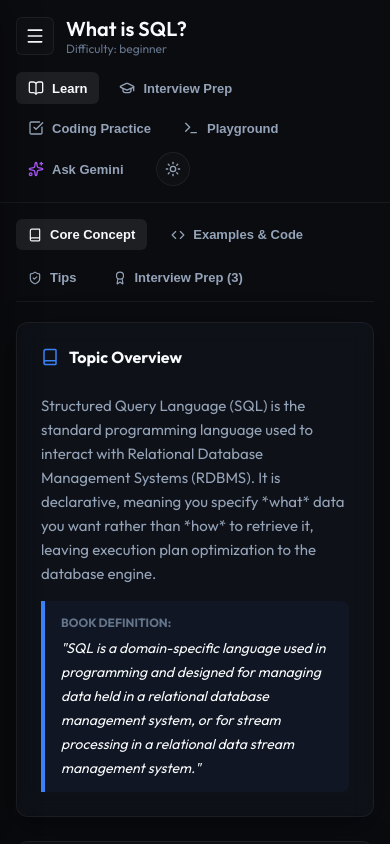
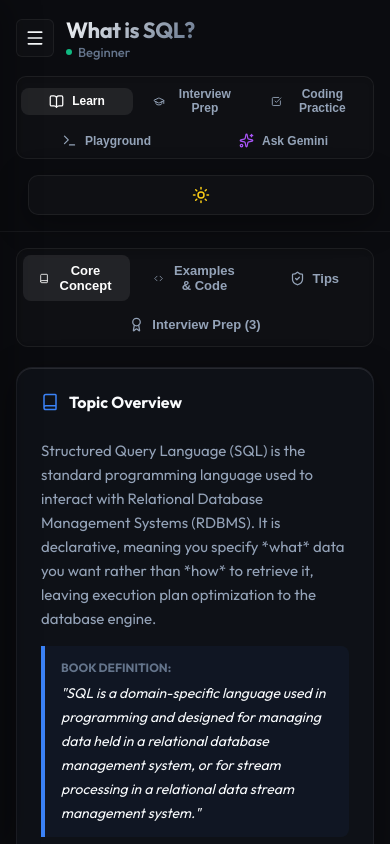
Before and after one commit to CN-Design/Data-Engineering-Platform, a React (Vite) app: page / in a window 390 px wide. Built offline with nearby package versions, Linux system fonts and the light colour scheme.

Commit message:
updated the mobile view

```diff
--- a/src/App.tsx
+++ b/src/App.tsx
@@ -96,75 +96,107 @@ export default function App() {
               <Menu size={20} />
             </button>
             <div style={{ display: 'flex', flexDirection: 'column' }}>
-              <h1 style={{ margin: 0, fontSize: '20px', fontWeight: 600 }}>
+              <h1 style={{
+                margin: 0,
+                fontSize: '22px',
+                fontWeight: 700,
+                background: 'linear-gradient(135deg, var(--text-primary) 0%, var(--text-muted) 100%)',
+                WebkitBackgroundClip: 'text',
+                WebkitTextFillColor: 'transparent',
+                letterSpacing: '-0.5px'
+              }}>
                 {activeTab === 'playground' ? 'Interactive Playground' : activeTopic ? activeTopic.title : 'Data Engineering Prep'}
               </h1>
-              <span style={{ fontSize: '12px', color: 'var(--text-muted)' }}>
-                {activeTab === 'playground' ? 'SQL & PySpark Sandboxes' : activeTopic ? `Difficulty: ${activeTopic.difficulty}` : ''}
+              <span style={{ fontSize: '13px', color: 'var(--text-muted)', fontWeight: 500, display: 'flex', alignItems: 'center', gap: '6px' }}>
+                {activeTab === 'playground' ? 'SQL & PySpark Sandboxes' : activeTopic ? (
+                  <>
+                    <span style={{
+                      width: '6px', height: '6px', borderRadius: '50%',
+                      background: activeTopic.difficulty === 'beginner' ? '#10b981' : activeTopic.difficulty === 'intermediate' ? '#f59e0b' : '#ef4444'
+                    }} />
+                    {activeTopic.difficulty.charAt(0).toUpperCase() + activeTopic.difficulty.slice(1)}
+                  </>
+                ) : ''}
               </span>
             </div>
           </div>
 
-          <div className="tabs-container" style={{ display: 'flex', alignItems: 'center' }}>
+          <div className="tabs-container" style={{
+            display: 'flex',
+            alignItems: 'center',
+            background: 'var(--bg-inner)',
+            padding: '4px',
+            borderRadius: '10px',
+            border: '1px solid var(--border-glass)',
+            boxShadow: 'inset 0 2px 4px rgba(0,0,0,0.1)'
+          }}>
             <button
               className={`tab-btn ${activeTab === 'learn' ? 'active' : ''}`}
               onClick={() => setActiveTab('learn')}
+              style={{ borderRadius: '8px', padding: '6px 14px' }}
             >
-              <BookOpen size={16} />
+              <BookOpen size={15} />
               Learn
             </button>
             <button
               className={`tab-btn ${activeTab === 'interview' ? 'active' : ''}`}
               onClick={() => setActiveTab('interview')}
+              style={{ borderRadius: '8px', padding: '6px 14px' }}
             >
-              <GraduationCap size={16} />
+              <GraduationCap size={15} />
               Interview Prep
             </button>
             <button
               className={`tab-btn ${activeTab === 'practice' ? 'active' : ''}`}
               onClick={() => setActiveTab('practice')}
+              style={{ borderRadius: '8px', padding: '6px 14px' }}
             >
-              <CheckSquare size={16} />
+              <CheckSquare size={15} />
               Coding Practice
             </button>
             <button
               className={`tab-btn ${activeTab === 'playground' ? 'active' : ''}`}
               onClick={() => setActiveTab('playground')}
+              style={{ borderRadius: '8px', padding: '6px 14px' }}
             >
-              <Terminal size={16} />
+              <Terminal size={15} />
               Playground
             </button>
             <button
               className={`tab-btn ${activeTab === 'gemini' ? 'active' : ''}`}
               onClick={() => setActiveTab('gemini')}
+              style={{ borderRadius: '8px', padding: '6px 14px' }}
             >
-              <Sparkles size={16} color="#a855f7" />
+              <Sparkles size={15} color="#a855f7" />
               Ask Gemini
             </button>
+          </div>
 
           {/* Theme Toggle Button */}
           <button
             onClick={toggleTheme}
-              className="tab-btn"
+            className="tab-btn theme-toggle"
             title={theme === 'dark' ? 'Switch to Light Mode' : 'Switch to Dark Mode'}
             style={{
               marginLeft: '12px',
-                padding: '8px',
-                borderRadius: '50%',
+              padding: '10px',
+              borderRadius: '10px',
               display: 'flex',
               alignItems: 'center',
               justifyContent: 'center',
               background: 'var(--bg-inner)',
               border: '1px solid var(--border-glass)',
-                cursor: 'pointer'
+              cursor: 'pointer',
+              color: theme === 'dark' ? '#facc15' : '#3b82f6',
+              boxShadow: 'var(--shadow-glass)',
+              transition: 'all 0.3s ease'
             }}
           >
-              {theme === 'dark' ? <Sun size={16} /> : <Moon size={16} />}
+            {theme === 'dark' ? <Sun size={18} /> : <Moon size={18} />}
           </button>
-          </div>
         </header>
 
-        <div className="tab-content">
+        <div className="tab-content animate-fade-in" key={activeTab}>
           {activeTab === 'learn' && (
             <LearnTab
               topic={activeTopic}
--- a/src/components/LearnTab.tsx
+++ b/src/components/LearnTab.tsx
@@ -2,7 +2,7 @@ import React, { useState, useEffect } from 'react';
 import type { Topic } from '../data/types';
 import {
   Book, Lightbulb, Code, ShieldCheck, AlertTriangle, CheckCircle2,
-  HelpCircle, ChevronDown, ChevronUp, FileText, Settings, Award
+  HelpCircle, ChevronDown, ChevronUp, FileText, Settings, Award, ArrowRight
 } from 'lucide-react';
 
 interface LearnTabProps {
@@ -43,37 +43,41 @@ export const LearnTab: React.FC<LearnTabProps> = ({ topic, isCompleted, onToggle
       <div style={{
         display: 'flex',
         flexWrap: 'wrap',
-        borderBottom: '1px solid var(--border-glass)',
-        paddingBottom: '8px',
-        gap: '12px'
+        justifyContent: 'center',
+        background: 'var(--bg-inner)',
+        padding: '6px',
+        borderRadius: '12px',
+        border: '1px solid var(--border-glass)',
+        boxShadow: 'inset 0 2px 4px rgba(0,0,0,0.1)',
+        gap: '8px'
       }}>
         <button
           onClick={() => setActiveSubTab('concept')}
           className={`tab-btn ${activeSubTab === 'concept' ? 'active' : ''}`}
-          style={{ fontSize: '13px', padding: '8px 12px' }}
+          style={{ fontSize: '13px', padding: '8px 16px', borderRadius: '8px' }}
         >
-          <Book size={14} /> Core Concept
+          <Book size={15} /> Core Concept
         </button>
         <button
           onClick={() => setActiveSubTab('examples')}
           className={`tab-btn ${activeSubTab === 'examples' ? 'active' : ''}`}
-          style={{ fontSize: '13px', padding: '8px 12px' }}
+          style={{ fontSize: '13px', padding: '8px 16px', borderRadius: '8px' }}
         >
-          <Code size={14} /> Examples & Code
+          <Code size={15} /> Examples & Code
         </button>
         <button
           onClick={() => setActiveSubTab('bestpractices')}
           className={`tab-btn ${activeSubTab === 'bestpractices' ? 'active' : ''}`}
-          style={{ fontSize: '13px', padding: '8px 12px' }}
+          style={{ fontSize: '13px', padding: '8px 16px', borderRadius: '8px' }}
         >
-          <ShieldCheck size={14} /> Tips
+          <ShieldCheck size={15} /> Tips
         </button>
         <button
           onClick={() => setActiveSubTab('interview')}
           className={`tab-btn ${activeSubTab === 'interview' ? 'active' : ''}`}
-          style={{ fontSize: '13px', padding: '8px 12px' }}
+          style={{ fontSize: '13px', padding: '8px 16px', borderRadius: '8px' }}
         >
-          <Award size={14} /> Interview Prep ({concept.interviewQuestions.length + concept.scenarioQuestions.length})
+          <Award size={15} /> Interview Prep ({concept.interviewQuestions.length + concept.scenarioQuestions.length})
         </button>
       </div>
 
@@ -172,18 +176,48 @@ export const LearnTab: React.FC<LearnTabProps> = ({ topic, isCompleted, onToggle
                 <FileText size={18} />
                 <h3 style={{ margin: 0, fontSize: '16px' }}>Detailed Example Breakdown</h3>
               </div>
-              <div className="section-body grid-example-breakdown">
-                <div style={{ background: 'var(--bg-inner)', padding: '12px', borderRadius: '8px', border: '1px solid var(--border-glass)' }}>
-                  <strong style={{ fontSize: '11px', color: 'var(--text-muted)', textTransform: 'uppercase' }}>1. Inputs</strong>
-                  <p style={{ marginTop: '8px', fontSize: '13px' }}>{concept.detailedExample.input}</p>
-                </div>
-                <div style={{ background: 'var(--bg-inner)', padding: '12px', borderRadius: '8px', border: '1px solid var(--border-glass)' }}>
-                  <strong style={{ fontSize: '11px', color: 'var(--text-muted)', textTransform: 'uppercase' }}>2. Processing Flow</strong>
-                  <p style={{ marginTop: '8px', fontSize: '13px' }}>{concept.detailedExample.processing}</p>
-                </div>
-                <div style={{ background: 'var(--bg-inner)', padding: '12px', borderRadius: '8px', border: '1px solid var(--border-glass)' }}>
-                  <strong style={{ fontSize: '11px', color: 'var(--text-muted)', textTransform: 'uppercase' }}>3. Output Results</strong>
-                  <p style={{ marginTop: '8px', fontSize: '13px' }}>{concept.detailedExample.output}</p>
+              <div className="section-body">
+                <div className="pipeline-flow" style={{
+                  display: 'flex',
+                  flexDirection: 'row',
+                  alignItems: 'center',
+                  gap: '12px',
+                  background: 'var(--bg-inner)',
+                  padding: '20px',
+                  borderRadius: '12px',
+                  border: '1px solid var(--border-glass)',
+                  overflowX: 'auto'
+                }}>
+                  {/* Step 1 */}
+                  <div style={{ flex: 1, minWidth: '150px' }}>
+                    <div style={{ display: 'flex', alignItems: 'center', gap: '6px', marginBottom: '8px' }}>
+                      <span style={{ background: '#3b82f6', color: '#fff', width: '20px', height: '20px', display: 'flex', alignItems: 'center', justifyContent: 'center', borderRadius: '50%', fontSize: '11px', fontWeight: 'bold' }}>1</span>
+                      <strong style={{ fontSize: '12px', color: 'var(--text-primary)', textTransform: 'uppercase' }}>Input</strong>
+                    </div>
+                    <p style={{ fontSize: '13px', color: 'var(--text-secondary)', margin: 0 }}>{concept.detailedExample.input}</p>
+                  </div>
+
+                  <ArrowRight className="pipeline-arrow" size={20} color="var(--text-muted)" style={{ flexShrink: 0 }} />
+
+                  {/* Step 2 */}
+                  <div style={{ flex: 1, minWidth: '150px' }}>
+                    <div style={{ display: 'flex', alignItems: 'center', gap: '6px', marginBottom: '8px' }}>
+                      <span style={{ background: '#f59e0b', color: '#fff', width: '20px', height: '20px', display: 'flex', alignItems: 'center', justifyContent: 'center', borderRadius: '50%', fontSize: '11px', fontWeight: 'bold' }}>2</span>
+                      <strong style={{ fontSize: '12px', color: 'var(--text-primary)', textTransform: 'uppercase' }}>Processing Flow</strong>
+                    </div>
+                    <p style={{ fontSize: '13px', color: 'var(--text-secondary)', margin: 0 }}>{concept.detailedExample.processing}</p>
+                  </div>
+
+                  <ArrowRight className="pipeline-arrow" size={20} color="var(--text-muted)" style={{ flexShrink: 0 }} />
+
+                  {/* Step 3 */}
+                  <div style={{ flex: 1, minWidth: '150px' }}>
+                    <div style={{ display: 'flex', alignItems: 'center', gap: '6px', marginBottom: '8px' }}>
+                      <span style={{ background: '#10b981', color: '#fff', width: '20px', height: '20px', display: 'flex', alignItems: 'center', justifyContent: 'center', borderRadius: '50%', fontSize: '11px', fontWeight: 'bold' }}>3</span>
+                      <strong style={{ fontSize: '12px', color: 'var(--text-primary)', textTransform: 'uppercase' }}>Output Results</strong>
+                    </div>
+                    <p style={{ fontSize: '13px', color: 'var(--text-secondary)', margin: 0 }}>{concept.detailedExample.output}</p>
+                  </div>
                 </div>
               </div>
             </div>
@@ -285,26 +319,39 @@ export const LearnTab: React.FC<LearnTabProps> = ({ topic, isCompleted, onToggle
                     >
                       <div style={{ display: 'flex', justifyContent: 'space-between', alignItems: 'center' }}>
                         <div style={{ display: 'flex', gap: '10px', alignItems: 'center' }}>
-                          <HelpCircle size={16} color="#3b82f6" />
-                          <span style={{ fontWeight: 600, fontSize: '14px' }}>[{q.difficulty}] {q.question}</span>
+                          <HelpCircle size={18} color="#3b82f6" />
+                          <span style={{ fontWeight: 600, fontSize: '15px', color: 'var(--text-primary)' }}>
+                            <span style={{
+                              color: q.difficulty === 'beginner' ? '#10b981' : q.difficulty === 'intermediate' ? '#f59e0b' : '#ef4444',
+                              marginRight: '6px',
+                              fontSize: '12px',
+                              textTransform: 'uppercase',
+                              border: '1px solid currentColor',
+                              padding: '2px 6px',
+                              borderRadius: '4px'
+                            }}>
+                              {q.difficulty}
+                            </span>
+                            {q.question}
+                          </span>
                         </div>
                         {isRev ? <ChevronUp size={16} /> : <ChevronDown size={16} />}
                       </div>
 
                       {isRev && (
-                        <div style={{ marginTop: '12px', borderTop: '1px dashed var(--border-glass)', paddingTop: '12px', fontSize: '13px', display: 'flex', flexDirection: 'column', gap: '10px' }}>
-                          <div>
+                        <div className="animate-slide-up" style={{ marginTop: '16px', borderTop: '1px solid var(--border-glass)', paddingTop: '16px', fontSize: '14px', display: 'flex', flexDirection: 'column', gap: '12px' }}>
+                          <div style={{ background: 'rgba(59, 130, 246, 0.05)', padding: '12px', borderRadius: '8px', borderLeft: '3px solid #3b82f6' }}>
                             <strong style={{ color: 'var(--text-primary)' }}>Answer:</strong>
-                            <p style={{ margin: '4px 0 0 0', color: 'var(--text-secondary)' }}>{q.answer}</p>
+                            <p style={{ margin: '6px 0 0 0', color: 'var(--text-secondary)', lineHeight: '1.6' }}>{q.answer}</p>
                           </div>
-                          <div className="grid-two-columns" style={{ gap: '16px', background: 'var(--bg-inner)', padding: '8px', borderRadius: '4px' }}>
+                          <div className="grid-two-columns" style={{ gap: '16px', background: 'var(--bg-inner)', padding: '12px', borderRadius: '8px' }}>
                             <div>
-                              <strong style={{ color: '#10b981' }}>Why asked:</strong>
-                              <p style={{ margin: '2px 0 0 0', color: 'var(--text-muted)' }}>{q.whyAsked}</p>
+                              <strong style={{ color: '#10b981', display: 'flex', alignItems: 'center', gap: '6px' }}><CheckCircle2 size={14}/> Why asked:</strong>
+                              <p style={{ margin: '4px 0 0 0', color: 'var(--text-muted)' }}>{q.whyAsked}</p>
                             </div>
                             <div>
-                              <strong style={{ color: '#ef4444' }}>Wrong answer to avoid:</strong>
-                              <p style={{ margin: '2px 0 0 0', color: 'var(--text-muted)' }}>{q.wrongAnswer}</p>
+                              <strong style={{ color: '#ef4444', display: 'flex', alignItems: 'center', gap: '6px' }}><AlertTriangle size={14}/> Wrong answer to avoid:</strong>
+                              <p style={{ margin: '4px 0 0 0', color: 'var(--text-muted)' }}>{q.wrongAnswer}</p>
                             </div>
                           </div>
                         </div>
--- a/src/index.css
+++ b/src/index.css
@@ -18,6 +18,7 @@
 
   --shadow-glow: 0 0 20px rgba(59, 130, 246, 0.15);
   --shadow-glass: 0 8px 32px 0 rgba(0, 0, 0, 0.37);
+  --shadow-glass-hover: var(--shadow-glow), 0 12px 40px rgba(0, 0, 0, 0.4);
 
   --accent-active: rgba(59, 130, 246, 0.15);
   --text-active: #ffffff;
@@ -26,6 +27,10 @@
   --bg-inner-active: rgba(255, 255, 255, 0.04);
   --bg-code: #07080b;
   --text-code: #e2e8f0;
+
+  --bg-active-tab: rgba(255, 255, 255, 0.08);
+  --text-active-tab: #ffffff;
+  --shadow-active-tab: none;
 
   font-family: 'Outfit', sans-serif;
   color-scheme: dark;
@@ -55,7 +60,12 @@ html[data-theme='light'] {
   --bg-code: #f1f5f9;
   --text-code: #0f172a;
 
+  --bg-active-tab: #ffffff;
+  --text-active-tab: #0f172a;
+  --shadow-active-tab: 0 2px 8px rgba(15, 23, 42, 0.08);
+
   --shadow-glass: 0 8px 30px rgba(15, 23, 42, 0.04), 0 2px 8px rgba(15, 23, 42, 0.02);
+  --shadow-glass-hover: var(--shadow-glow), 0 12px 30px rgba(15, 23, 42, 0.08), 0 4px 12px rgba(15, 23, 42, 0.04);
 
   color-scheme: light;
   background-color: var(--bg-primary);
@@ -91,16 +101,67 @@ body {
 /* Glassmorphism Container */
 .glass-panel {
   background: var(--bg-glass);
-  backdrop-filter: blur(12px);
-  -webkit-backdrop-filter: blur(12px);
+  backdrop-filter: blur(20px);
+  -webkit-backdrop-filter: blur(20px);
   border: 1px solid var(--border-glass);
-  border-radius: 12px;
-  box-shadow: var(--shadow-glass);
-  transition: border-color 0.3s ease, box-shadow 0.3s ease;
+  border-radius: 16px;
+  box-shadow: var(--shadow-glass), inset 0 1px 0 rgba(255, 255, 255, 0.1);
+  transition: all 0.3s cubic-bezier(0.4, 0, 0.2, 1);
+  position: relative;
+  overflow: hidden;
+}
+
+.glass-panel::before {
+  content: '';
+  position: absolute;
+  top: 0; left: 0; right: 0; bottom: 0;
+  border-radius: 16px;
+  padding: 1px;
+  background: linear-gradient(135deg, rgba(255,255,255,0.15) 0%, rgba(255,255,255,0) 100%);
+  -webkit-mask: linear-gradient(#fff 0 0) content-box, linear-gradient(#fff 0 0);
+  -webkit-mask-composite: xor;
+  mask-composite: exclude;
+  opacity: 0;
+  transition: opacity 0.3s ease;
+  pointer-events: none;
 }
 
 .glass-panel:hover {
-  border-color: var(--border-glow);
+  border-color: transparent;
+  transform: translateY(-2px);
+  box-shadow: var(--shadow-glass-hover);
+}
+
+.glass-panel:hover::before {
+  opacity: 1;
+}
+
+/* Animations */
+@keyframes fadeIn {
+  from { opacity: 0; }
+  to { opacity: 1; }
+}
+
+@keyframes slideUp {
+  from { opacity: 0; transform: translateY(15px); }
+  to { opacity: 1; transform: translateY(0); }
+}
+
+@keyframes scaleIn {
+  from { opacity: 0; transform: scale(0.97); }
+  to { opacity: 1; transform: scale(1); }
+}
+
+.animate-fade-in {
+  animation: fadeIn 0.4s cubic-bezier(0.4, 0, 0.2, 1) forwards;
+}
+
+.animate-slide-up {
+  animation: slideUp 0.5s cubic-bezier(0.4, 0, 0.2, 1) forwards;
+}
+
+.animate-scale-in {
+  animation: scaleIn 0.4s cubic-bezier(0.4, 0, 0.2, 1) forwards;
 }
 
 /* App Shell Layout */
@@ -176,6 +237,7 @@ body {
   background: var(--accent-active);
   border-left: 3px solid #3b82f6;
   color: var(--text-active);
+  box-shadow: inset 0 0 12px rgba(59, 130, 246, 0.1);
 }
 
 .topic-info {
@@ -248,12 +310,13 @@ body {
 
 .tab-btn:hover {
   color: var(--text-primary);
-  background: rgba(255, 255, 255, 0.03);
+  background: var(--bg-inner-active);
 }
 
 .tab-btn.active {
-  color: var(--text-primary);
-  background: rgba(255, 255, 255, 0.08);
+  color: var(--text-active-tab);
+  background: var(--bg-active-tab);
+  box-shadow: var(--shadow-active-tab);
 }
 
 .tab-content {
@@ -576,12 +639,15 @@ body {
 
   .tabs-container {
     flex-wrap: wrap;
-    justify-content: flex-start;
+    justify-content: center;
+    gap: 6px;
   }
 
   .tab-btn {
-    padding: 8px 12px;
-    font-size: 13px;
+    padding: 6px 10px;
+    font-size: 12px;
+    flex: 1 1 calc(33.333% - 12px);
+    justify-content: center;
   }
 
   .grid-concept,
@@ -594,6 +660,18 @@ body {
     grid-template-columns: 1fr;
   }
 
+  /* Make horizontal pipelines vertical on mobile */
+  .pipeline-flow {
+    flex-direction: column !important;
+    gap: 16px !important;
+  }
+
+  .pipeline-arrow {
+    transform: rotate(90deg);
+    margin: 8px auto;
+    display: block;
+  }
+
   .tab-content {
     padding: 16px;
   }
```
Also changed, not shown: src/components/Sidebar.tsx (+25 -11 lines). Lines whose indentation alone changed are shown as unchanged.
